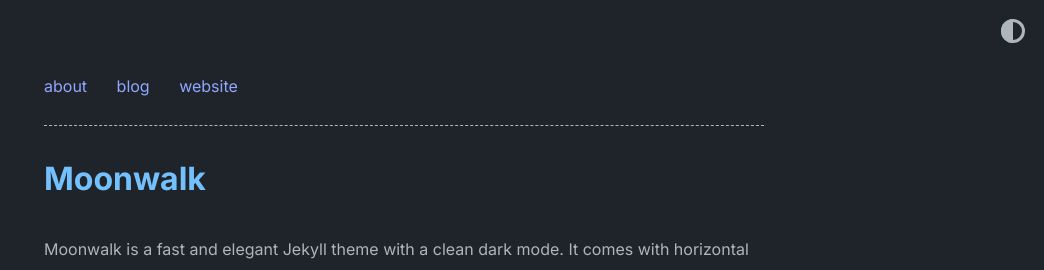
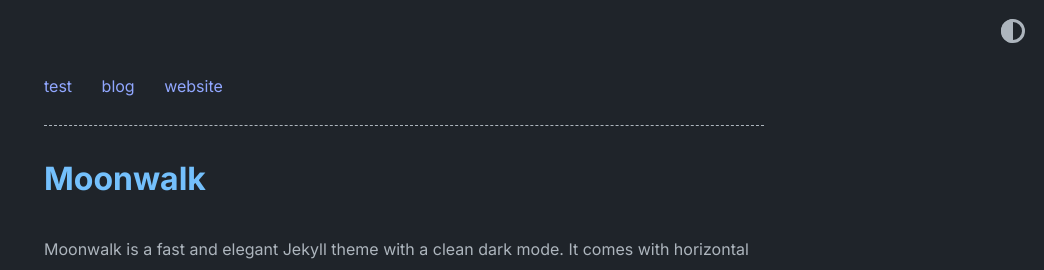
Before and after one commit to zhengsenjiong/zhengsenjiong.github.io, a Jekyll site: the page built from index.md, in a window 1280 px wide. Shown: the top 270 px of the page, without its empty margins (236-1280 px from the left). Built offline with Jekyll 4.4.1, drawn with Linux system fonts in a browser that asks for light colours.

Commit message:
Update home.yml

```diff
--- a/_data/home.yml
+++ b/_data/home.yml
@@ -1,5 +1,5 @@
 navbar_entries:
-  - title: about
+  - title: test
     url: about
 
   - title: blog
```
